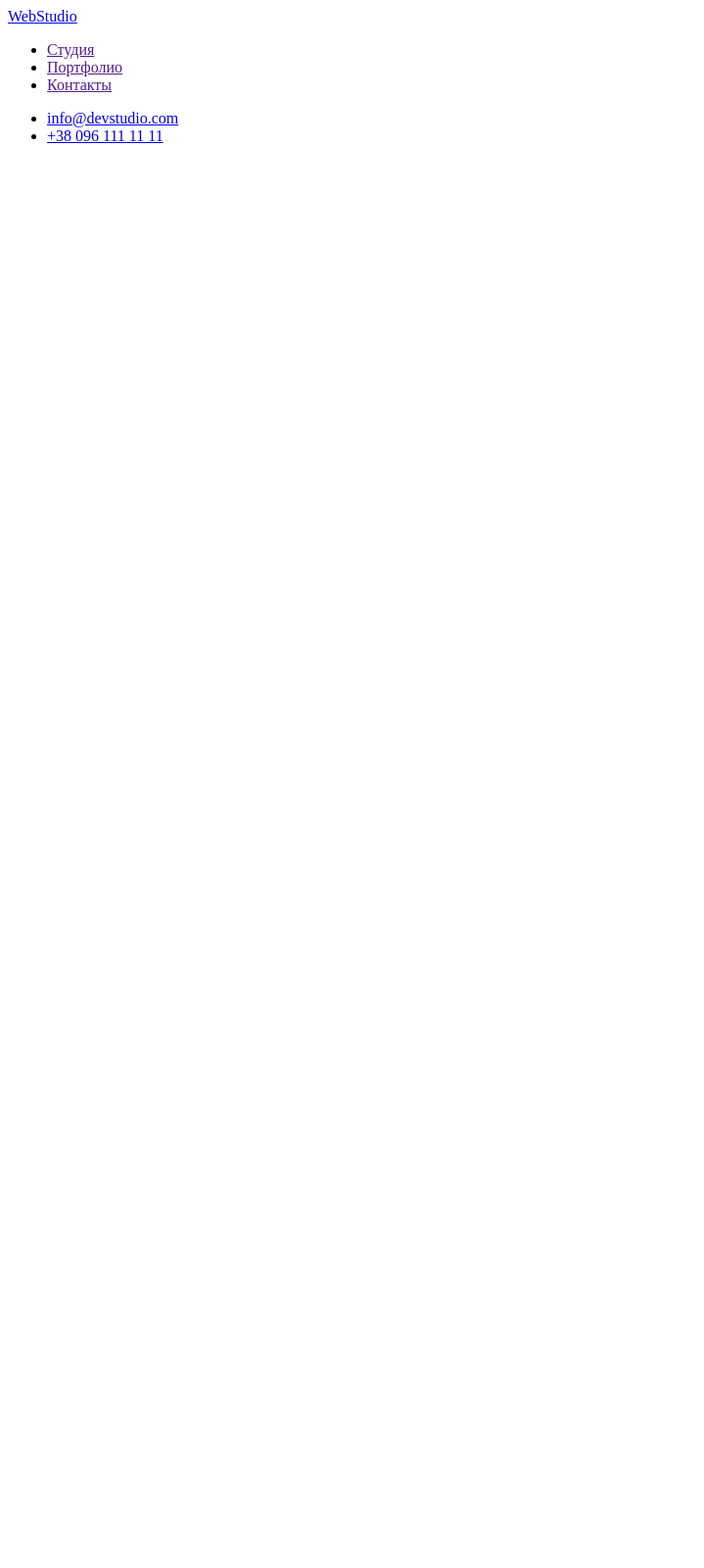
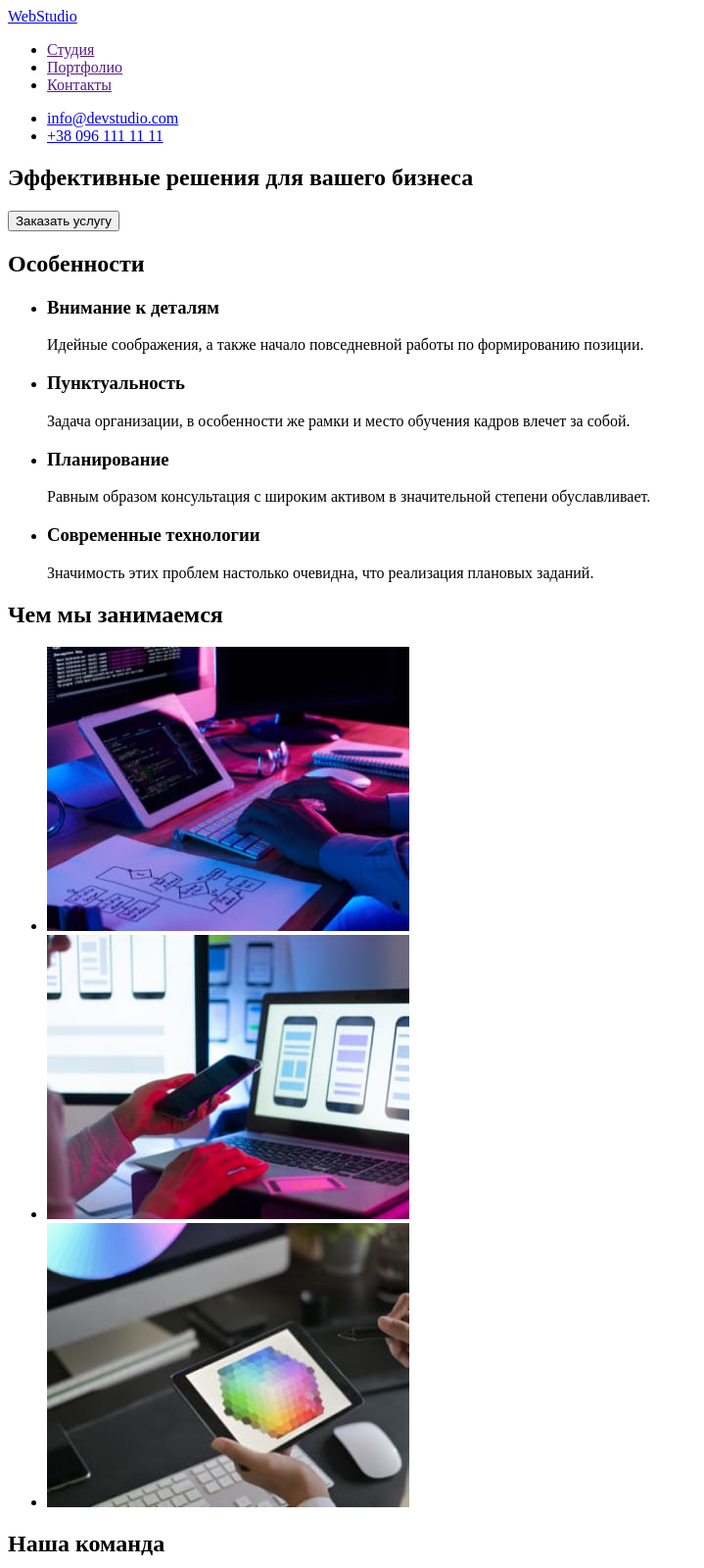
Before and after one commit to valeryLi/goit-markup-hw-01, a plain HTML site: page index.html in a window 1280 px wide. Shown: the top 1600 px of the page at 98% size, without its empty margins (0-719 px from the left). Before the commit the page ends 800 px from the top, so only its background shows below. Drawn offline with Linux system fonts and the light colour scheme.

Commit message:
Добавляет главную информацию страницы

```diff
--- a/index.html
+++ b/index.html
@@ -7,7 +7,7 @@
     <title>Студия</title>
 </head>
 <body>
-    <!-- Header -->
+    <!-- HEADER -->
     <header>
         <nav>
             <a href="/" lang="en">
@@ -25,7 +25,77 @@
             </ul>
     </header>
     <main>
-        <section></section>
+        <!-- HERO -->
+       <div>
+           <section>
+               <h1>Эффективные решения для вашего бизнеса</h1>
+               <button type="button">Заказать услугу</button>
+           </section>
+       </div>
+       <section>
+           <!-- FEATURES -->
+            <h2>Особенности</h2>
+            <ul>
+                <li>
+                    <h3>Внимание к деталям</h3>
+                    <p>Идейные соображения, а также начало повседневной работы по формированию позиции.</p>
+                </li>
+                <li>
+                    <h3>Пунктуальность</h3>
+                    <p>Задача организации, в особенности же рамки и место обучения кадров влечет за собой.</p>
+                </li>
+                <li>
+                    <h3>Планирование</h3>
+                    <p>Равным образом консультация с широким активом в значительной степени обуславливает.</p>
+                </li>
+                <li>
+                    <h3>Современные технологии</h3>
+                    <p>Значимость этих проблем настолько очевидна, что реализация плановых заданий.</p>
+                </li>
+            </ul>
+       </section>
+       <section>
+           <!-- ABOUT-->
+           <h2>Чем мы занимаемся</h2>
+           <ul>
+               <li>
+                   <img src="./images/about/about-img-1.jpg" alt="Разработчик пишет код" width="370" height="290">
+               </li>
+               <li>
+                   <img src="./images/about/about-img-2.jpg" alt="Разработчик работает над мобильным приложением" width="370" height="290">
+               </li>
+               <li>
+                   <img src="./images/about/about-img-3.jpg" alt="Дизайнер подбирает цвета" width="370" height="290">
+               </li>
+           </ul>
+       </section>
+       <section>
+           <!-- OUR TEAM -->
+           <h2>Наша команда</h2>
+           <ul>
+               <li>
+                   <img src="./images/our-team/igor-demyanenko-img-1.jpg"alt="мужчина улыбается" width="270" height="260">
+                   <h4>Игорь Демьяненко</h4>
+                   <p lang="en">Product Designer</p>
+               </li>
+               <li>
+                   <img src="./images/our-team/olga-repina-img-2.jpg" alt="женщина улыбается" width="270" height="260">
+                   <h4>Ольга Репина</h4>
+                   <p lang="en">Frontend Developer</p>
+               </li>
+
+            <li>
+                <img src="./images/our-team/nikolaj-tarasov-img-3.jpg" alt="мужчина улыбается" width="270" height="260">
+                <h4>Николай Тарасов</h4>
+                <p lang="en">Marketing</p>
+            </li>
+            <li>
+                <img src="./images/our-team/mihail-ermakov-img-4.jpg" alt="мужчина улыбается" width="270" height="260">
+                <h4>Михаил Ермаков</h4>
+                <p lang="en">UI Designer</p>
+            </li>
+           </ul>
+       </section>
     </main>
     <footer></footer>
 </body>
```
Also changed, not shown: images/about/about-img-1.jpg (added), images/about/about-img-2.jpg (added), images/about/about-img-3.jpg (added), images/our-team/igor-demyanenko-img-1.jpg (added), images/our-team/mihail-ermakov-img-4.jpg (added), images/our-team/nikolaj-tarasov-img-3.jpg (added), images/our-team/olga-repina-img-2.jpg (added).
